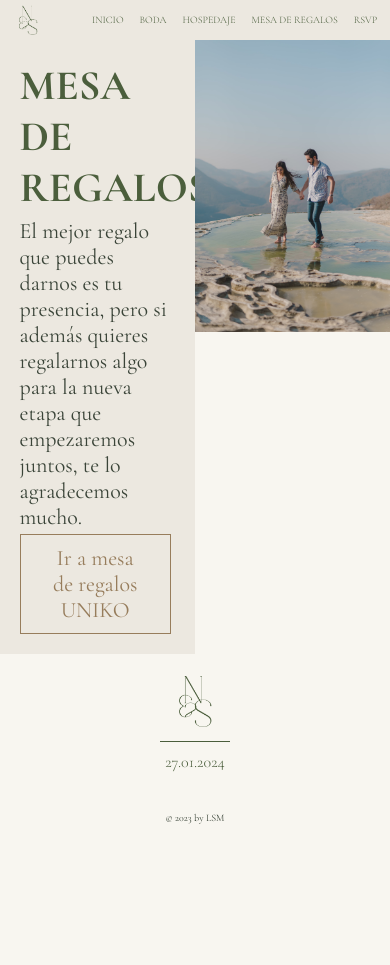
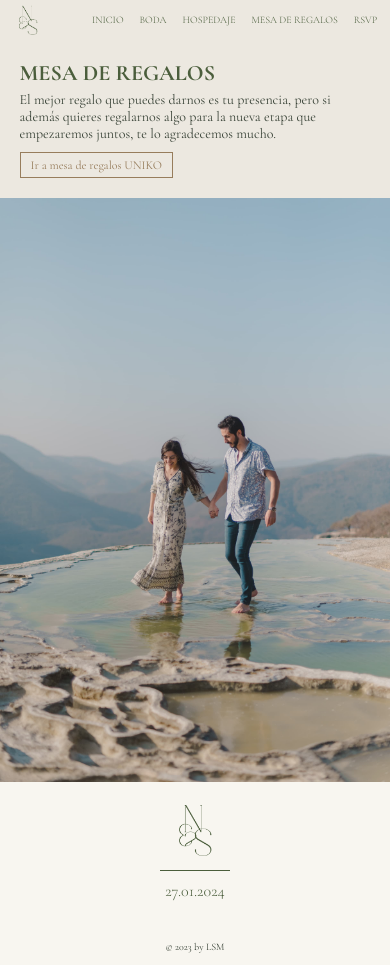
Before and after one commit to richipargo/nadia-stefan, a React (Vite) app: page /regalos in a window 390 px wide. Before the commit the page ends 844 px from the top, so only its background shows below. Built offline with nearby package versions, Linux system fonts and the light colour scheme.

Commit message:
Add mobile responsiveness to Regalos

```diff
--- a/src/style_components/hoteles.css
+++ b/src/style_components/hoteles.css
@@ -43,11 +43,11 @@
   }
   .hotel-container {
     width: 95%;
-    padding: 5%;
+    padding: 3%;
     margin: 5px;
   }
   .hotel-h3 {
-    font-size: 22px;
+    font-size: 18px;
   }
   .hotel-website {
     font-size: 14px;
@@ -57,6 +57,8 @@
     font-size: 14px;
   }
   .hotel-img {
+    width: 100%;
     height: 150px;
+    object-fit: cover;
   }
 }
--- a/src/style_components/regalos.css
+++ b/src/style_components/regalos.css
@@ -3,32 +3,25 @@
   flex-direction: row;
   flex-wrap: wrap;
 }
-
 .regalos-text {
   width: 50%;
   padding: 5%;
   background-color: var(--light);
 }
-
 .regalos-h2 {
   font-size: 42px;
   text-transform: uppercase;
   padding-bottom: 5px;
 }
-
-/* .regalos-info {
-  font-size: 32px;
-} */
-
 .regalos-img-container {
   width: 50%;
 }
-
 .regalos-img {
   width: 100%;
   display: block;
 }
 
+/*Regalos -btn*/
 .regalos-btn {
   font-family: 'Cormorant Garamond', serif;
   font-size: 22px;
@@ -44,3 +37,28 @@
   background-color: var(--highlight);
   color: var(--light);
 }
+
+/*Responsive mobile - Regalos*/
+@media all and (min-width: 320px) and (max-width: 480px) {
+  .regalos-container {
+    flex-direction: column;
+  }
+  .regalos-text {
+    width: 100%;
+  }
+  .regalos-h2 {
+    font-size: 22px;
+  }
+  .regalos-info {
+    font-size: 14px;
+  }
+  .regalos-img-container {
+    width: 100%;
+  }
+  /*Regalos -btn*/
+  .regalos-btn {
+    font-size: 12px;
+    border: 1px solid var(--highlight);
+    padding: 5px 10px;
+  }
+}
```
